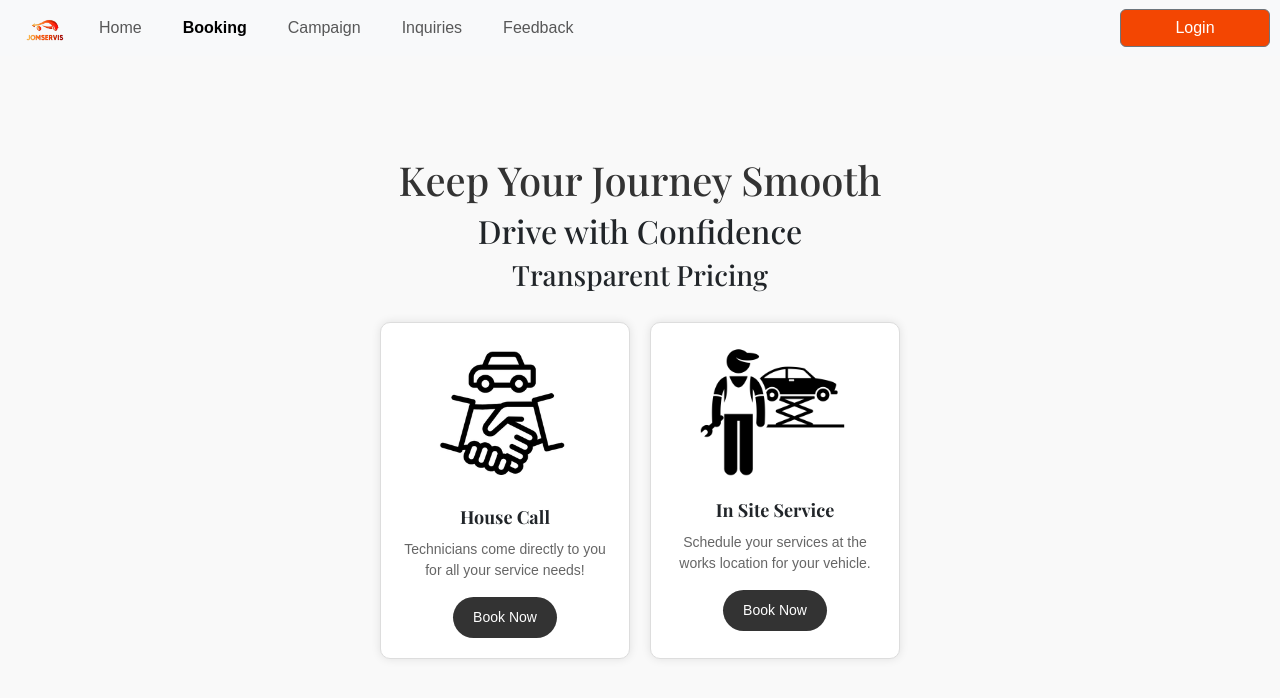
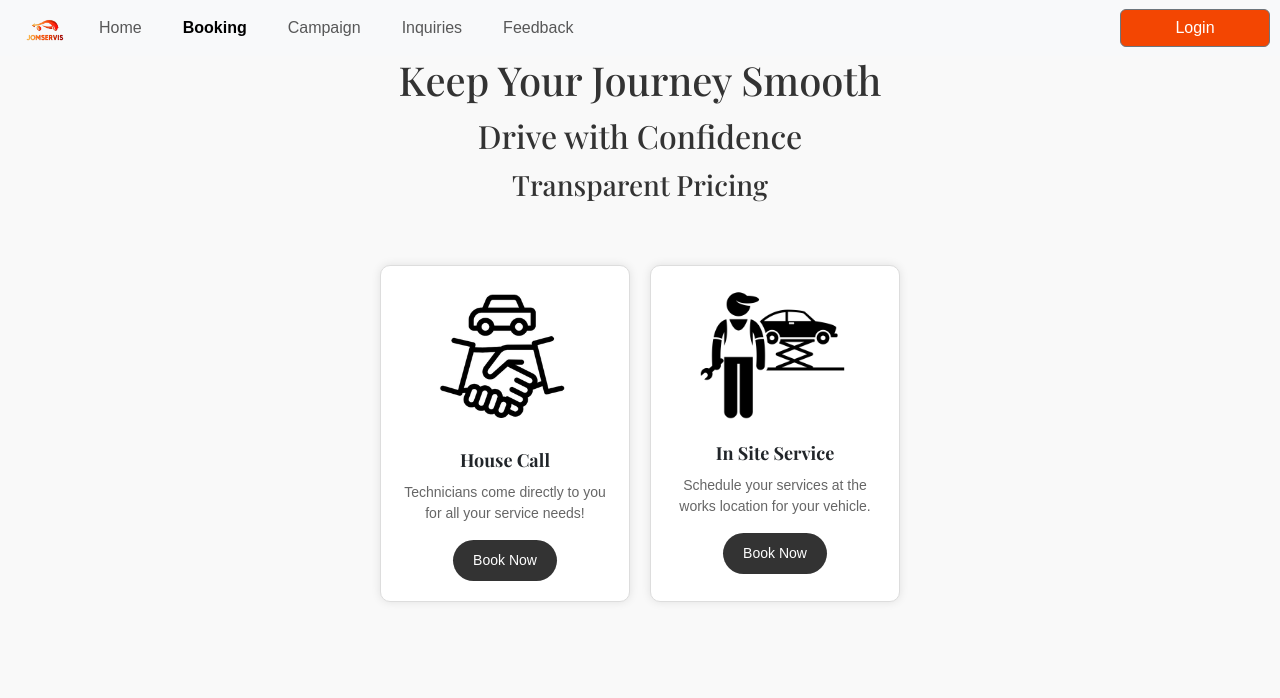
Before and after one commit to AniqSafr/JomServis, a React (Create React App) app in the folder client/: page /booking in a window 1280 px wide. Shown: the top 698 px of the page. Built offline with nearby package versions, Linux system fonts and the light colour scheme; no server answers; a web font is replaced by a local one.

Commit message:
ServiceType Component
break it the first page of booking by coomponents and update it to call on booking screen

```diff
--- /dev/null
+++ b/client/src/components/Booking/Section1.css
@@ -0,0 +1,15 @@
+body {
+    font-family: Arial, sans-serif;
+    margin: 0;
+    padding: 0;
+    background-color: #f9f9f9;
+
+}
+
+.textSection h1,
+.textSection h2,
+.textSection h3 {
+    color: #333;
+    text-align: center;
+    padding-bottom: 5px;
+}
--- /dev/null
+++ b/client/src/components/Booking/Section1.js
@@ -0,0 +1,15 @@
+import React from "react";
+import './Section1.css'
+
+
+function Section1() {
+    return (
+        <div className='textSection'>
+            <h1>Keep Your Journey Smooth</h1>
+            <h2>Drive with Confidence</h2>
+            <h3>Transparent Pricing</h3>
+        </div>
+    )
+}
+
+export default Section1;
--- a/client/src/components/Booking/ServiceType.css
+++ b/client/src/components/Booking/ServiceType.css
@@ -7,13 +7,7 @@ body {
 
 .ServiceType {
     text-align: center;
-    padding: 50px;
-}
-
-.textSection h1,
-.section1 h2,
-.section1 h3 {
-    color: #333;
+    padding: 10px;
 }
 
 .services {
--- a/client/src/components/Booking/ServiceType.js
+++ b/client/src/components/Booking/ServiceType.js
@@ -1,5 +1,4 @@
 import React from 'react';
-import Navbar from '../HomePage/Navbar';
 import './ServiceType.css';
 import image1 from './assets/house-call.png';
 import image2 from './assets/in-site-service.png';
@@ -10,18 +9,10 @@ function ServiceType() {
     const navigate = useNavigate();
 
     const bookNow = (serviceType) => {
-        // if (serviceType === 'in-site service') {
-        //     navigate('/in-site-service-location')
-        // }
     }
     return (
 
         <div className="ServiceType">
-                <div className='textSection'>
-                    <h1>Keep Your Journey Smooth</h1>
-                    <h2>Drive with Confidence</h2>
-                    <h3>Transparent Pricing</h3>
-                </div>
             <div className="services">
                 <div className="service">
                     <div className="service-icon">
@@ -37,7 +28,7 @@ function ServiceType() {
                     </div>
                     <h4>In Site Service</h4>
                     <p>Schedule your services at the works location for your vehicle.</p>
-                        <button class="w3-button w3-black w3-round-xlarge" onClick={() => bookNow('in-site service')}>Book Now</button>
+                    <button onClick={() => bookNow('in-site service')}>Book Now</button>
                 </div>
             </div>
         </div>
--- a/client/src/screens/Booking.js
+++ b/client/src/screens/Booking.js
@@ -2,11 +2,15 @@
 import React from "react";
 import Navbar from "../components/HomePage/Navbar";
 import ServiceType from '../components/Booking/ServiceType';
+import Section1 from "../components/Booking/Section1";
 
 function Booking1() {
   return (
     <div className="Booking1">
       <Navbar />
+      <div className="Section1">
+        <Section1 />
+      </div>
       <div className="ServiceType">
         <ServiceType />
       </div>
```
Lines whose indentation alone changed are shown as unchanged.
